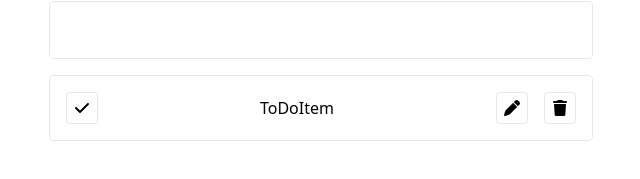
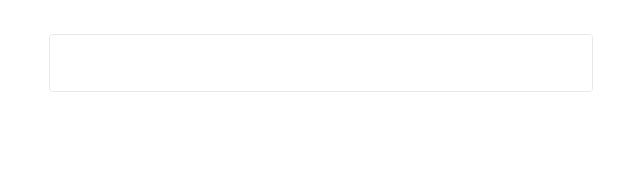
Before and after one commit to conceptbtw/React-To-Do-List-App, a React (Vite) app: page / in a window 1280 px wide. Shown: the part 329-508 px from the top of the page, without its empty margins (319-959 px from the left). Built offline with nearby package versions, Linux system fonts and the light colour scheme.

Commit message:
Create addToDo function

```diff
--- a/package.json
+++ b/package.json
@@ -11,7 +11,8 @@
   },
   "dependencies": {
     "react": "^18.2.0",
-    "react-dom": "^18.2.0"
+    "react-dom": "^18.2.0",
+    "uuid": "^9.0.1"
   },
   "devDependencies": {
     "@types/react": "^18.2.66",
--- a/src/components/Form.jsx
+++ b/src/components/Form.jsx
@@ -1,6 +1,6 @@
 import { useState } from "react";
 
-export default function Form() {
+export default function Form({ addToDo }) {
   const [toDoText, setToDoText] = useState("");
 
   const handleChange = (event) => {
@@ -10,6 +10,7 @@ export default function Form() {
   const handleSubmit = (event) => {
     event.preventDefault();
     if (toDoText.trim() !== "") {
+      addToDo(toDoText);
       setToDoText("");
     }
   };
--- a/src/components/Main.jsx
+++ b/src/components/Main.jsx
@@ -1,11 +1,23 @@
+import { useState } from "react";
+import { v4 as uuidv4 } from "uuid";
 import Form from "./Form";
 import ToDoList from "./ToDoList";
 
 export default function Main() {
+  const [toDoItems, setToDoItems] = useState([]);
+
+  const addToDo = (toDoText) => {
+    const newToDo = {
+      id: uuidv4(),
+      text: toDoText,
+    };
+    setToDoItems([...toDoItems, newToDo]);
+  };
+
   return (
     <main className="max-w-xl w-full p-4 flex flex-1 flex-col justify-center items-center gap-4">
-      <Form />
-      <ToDoList />
+      <Form addToDo={addToDo} />
+      <ToDoList toDoItems={toDoItems} />
     </main>
   );
 }
--- a/src/components/ToDoItem.jsx
+++ b/src/components/ToDoItem.jsx
@@ -1,4 +1,4 @@
-export default function ToDoItem() {
+export default function ToDoItem({ item }) {
   return (
     <li className="w-full p-4 flex justify-between items-center border rounded">
       <div className="flex justify-between items-center">
@@ -6,7 +6,7 @@ export default function ToDoItem() {
           <i class="fa-solid fa-check"></i>
         </button>
       </div>
-      <span className="">ToDoItem</span>
+      <span className="">{item.text}</span>
       <div className="flex justify-center items-center gap-4">
         <button className="w-8 h-8 border rounded" aria-label="edit">
           <i class="fa-solid fa-pen"></i>
--- a/src/components/ToDoList.jsx
+++ b/src/components/ToDoList.jsx
@@ -1,9 +1,11 @@
 import ToDoItem from "./ToDoItem";
 
-export default function ToDoList() {
+export default function ToDoList({ toDoItems }) {
   return (
-    <ul className="w-full">
-      <ToDoItem />
+    <ul className="w-full flex flex-col justify-center items-center gap-4">
+      {toDoItems.map((item) => (
+        <ToDoItem key={item.id} item={item} />
+      ))}
     </ul>
   );
 }
```
Also changed, not shown: 1 other file (tests, documents, lock files or other folders).
